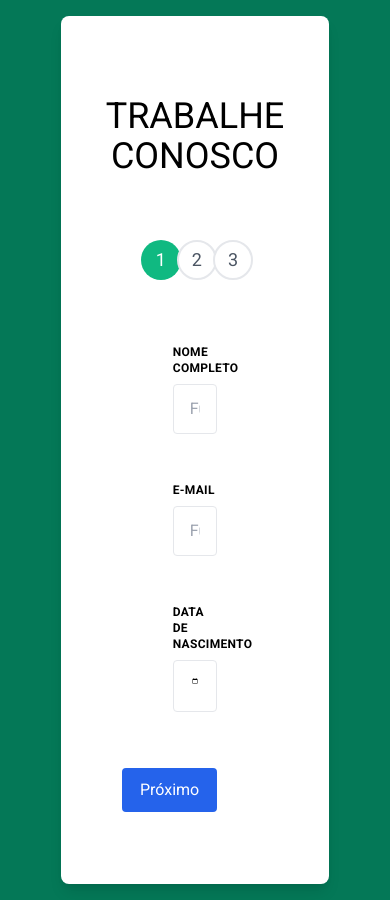
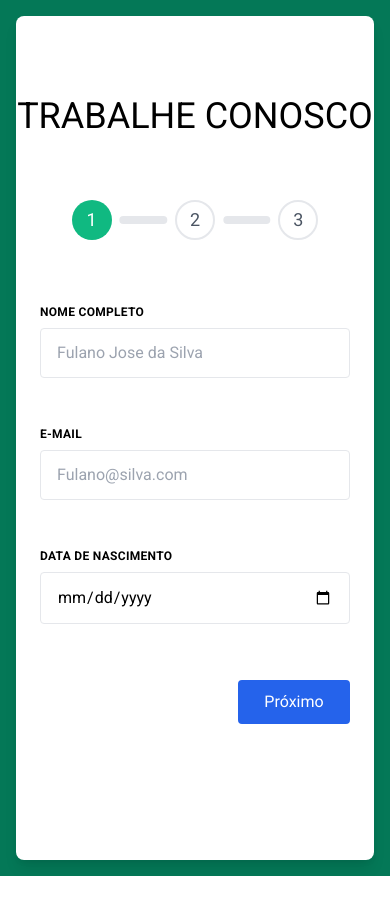
Before and after one commit to andre-cota/TrabalheConosco, a PHP site: page / in a window 390 px wide. After the commit the page ends 876 px from the top, so only its background shows below. Run offline with PHP 8.4, Linux system fonts and the light colour scheme; some libraries are stand-ins or nearby versions.

Commit message:
Aleracoes mobile

```diff
--- a/index.php
+++ b/index.php
@@ -38,12 +38,12 @@
                 </div>
             </div>
         </div>
-        <div class="shadow-lg rounded-lg w-3/4 bg-white min-h-screen">
+        <div class="w-full shadow-lg rounded-lg sm:w-3/4 bg-white min-h-screen">
             <div class="mt-20 text-center ">
                 <h1 class="text-4xl">TRABALHE CONOSCO</h1>
             </div>
             <div class="my-10" id="progress">
-                <div class="mx-20 mt-3 sm:mt-0 sm:ml4">
+                <div class="mx-6 sm:mx-20 mt-3 sm:mt-0 sm:ml4">
                     <div class="w-full py-6">
                         <div class="flex">
                             <div class="w-1/3">
@@ -86,7 +86,7 @@
                         </div>
                     </div>
                     <!-- FOMULARIO 1 -->
-                    <div class="bg-white rounded px-8 pt-6 pb-8 mb-4 flex flex-col my-2" id="form-1">
+                    <div class="bg-white rounded sm:px-8 pt-6 pb-8 mb-4 flex flex-col my-2" id="form-1">
                         <div class="-mx-3 md:flex mb-6">
                             <div class="w-full px-3 mb-6 md:mb-0">
                                 <label class="block uppercase tracking-wide text-grey-darker text-xs font-bold mb-2" for="nome-completo">
@@ -116,13 +116,13 @@
                         </div>
                     </div>
                     <!-- FOMULARIO 2 -->
-                    <div class="bg-white rounded px-8 pt-6 pb-8 mb-4 flex flex-col my-2 hidden" id="form-2">
+                    <div class="bg-white rounded sm:px-8 pt-6 pb-8 mb-4 flex flex-col my-2 hidden" id="form-2">
                         <div class="-mx-3 md:flex mb-6">
                             <div class="w-full px-3 mb-6 md:mb-0">
                                 <label class="block uppercase tracking-wide text-grey-darker text-xs font-bold mb-2" for="area">
                                     Área
                                 </label>
-                                <select class="appearance-none block w-full bg-grey-lighter text-grey-darker border border-red rounded py-3 px-4 mb-3" id="area">
+                                <select class="appearance-none block w-full bg-grey-lighter text-grey-darker border border-red rounded py-3 px-4 mb-3" id="area" onchange="isLawyer()">
                                     <option value="">Selecione Área</option>
                                     <option value="1">Juridico</option>
                                     <option value="2">Tecnologia</option>
@@ -174,34 +174,34 @@
                             </div>
                         </div>
                     </div>
-                    <div class="bg-white rounded px-8 pt-6 pb-8 mb-4 flex flex-col my-2 hidden" id="form-3">
-                        <div class="-mx-3 md:flex mb-6 hidden" id="div_oab">
-                            <div class="w-1/2 px-3 mb-6 md:mb-0">
+                    <div class="bg-white rounded sm:px-8 pt-6 pb-8 mb-4 flex flex-col my-2 hidden" id="form-3">
+                        <div class="-mx-3 md:flex mb-6 hidden" id="divOab">
+                            <div class="sm:w-1/2 px-3 mb-6 md:mb-0">
                                 <label class="block uppercase tracking-wide text-grey-darker text-xs font-bold mb-2" for="ano-formacao">
                                     OAB
                                 </label>
                                 <input type="number" min="1" max="10" class="appearance-none block w-full bg-grey-lighter text-grey-darker border border-red rounded py-3 px-4 mb-3" id="oab_number" placeholder="123456">
                             </div>
-                            <div class="w-1/2 -mx-3 md:flex ml-4 hidden" id="div-oab">
+                            <div class="sm:w-1/2 -mx-3 md:flex ml-4 hidden" id="div-oab">
                                 <label class="inline-flex items-center">
-                                    <input type="checkbox" class="form-checkbox h-5 w-5 text-gray-600"><span class="ml-2 text-gray-700"> Não Possuo OAB</span>
+                                    <input type="checkbox" class="form-checkbox h-5 w-5 text-gray-600" id="noOAB"><span class="ml-2 text-gray-700"> Não Possuo OAB</span>
                                 </label>
                             </div>
                         </div>
-                        <div class="border p-8 rounded">
+                        <div class="sm:border p-2 sm:p-8 rounded">
                             <div class="-mx-3 md:flex mb-6">
                                 <h2 class="underline font-bold">Formacao Academica</h2>
                             </div>
                             <div id="formacao_academica">
                                 <div class="bg-gray-100 p-4 rounded-lg mb-4">
                                     <div class="-mx-3 md:flex mb-6 ">
-                                        <div class="w-full px-3 mb-6 md:mb-0">
+                                        <div class="w-full sm:w-1/2 px-3 mb-6 md:mb-0">
                                             <label class="block uppercase tracking-wide text-grey-darker text-xs font-bold mb-2" for="academy-faculdade1">
                                                 Instituição
                                             </label>
                                             <input class="appearance-none block w-full bg-grey-lighter text-grey-darker border border-red rounded py-3 px-4 mb-3" id="academy-faculdade1" type="text" placeholder="Instituto/Centro Educacional/Universidade">
                                         </div>
-                                        <div class="w-full px-3 mb-6 md:mb-0">
+                                        <div class="w-full sm:w-1/2 px-3 mb-6 md:mb-0">
                                             <label class="block uppercase tracking-wide text-grey-darker text-xs font-bold mb-2" for="academy-curso1">
                                                 Curso
                                             </label>
@@ -209,13 +209,7 @@
                                         </div>
                                     </div>
                                     <div class="-mx-3 md:flex mb-6 ">
-                                        <div class="w-1/2 px-3 mb-6 md:mb-0">
-                                            <label class="block uppercase tracking-wide text-grey-darker text-xs font-bold mb-2" for="academy-ano-inicio1">
-                                                Ano de inicio
-                                            </label>
-                                            <input class="appearance-none block w-full bg-grey-lighter text-grey-darker border border-grey-lighter rounded py-3 px-4" id="academy-ano-inicio1" type="date">
-                                        </div>
-                                        <div class="w-1/2 px-3 mb-6 md:mb-0" id="div-periodo">
+                                        <div class="w-full sm:w-1/2 px-3 mb-6 md:mb-0" id="div-periodo">
                                             <label class="block uppercase tracking-wide text-grey-darker text-xs font-bold mb-2" for="academy-nivel1">
                                                 Nível
                                             </label>
@@ -229,19 +223,11 @@
                                                 <option value="6">Doutorado</option>
                                             </select>
                                         </div>
-                                    </div>
-                                    <div class="-mx-3 md:flex mb-6">
-
-                                        <div class="w-1/2 px-3 mb-6 md:mb-0">
+                                        <div class="w-full sm:w-1/2 px-3 mb-6 md:mb-0">
                                             <label class="block uppercase tracking-wide text-grey-darker text-xs font-bold mb-2" for="ano-formacao1">
                                                 Ano de formação
                                             </label>
                                             <input class="appearance-none block w-full bg-grey-lighter text-grey-darker border border-grey-lighter rounded py-3 px-4" id="ano-formacao1" type="date">
-                                        </div>
-                                        <div class="w-1/2 -mx-3 md:flex ml-4 hidden" id="div-oab">
-                                            <label class="inline-flex items-center">
-                                                <input type="checkbox" class="form-checkbox h-5 w-5 text-gray-600"><span class="ml-2 text-gray-700">Cursando</span>
-                                            </label>
                                         </div>
                                     </div>
                                 </div>
@@ -250,7 +236,8 @@
                                     <path fill="currentColor" d="M416 208H272V64c0-17.67-14.33-32-32-32h-32c-17.67 0-32 14.33-32 32v144H32c-17.67 0-32 14.33-32 32v32c0 17.67 14.33 32 32 32h144v144c0 17.67 14.33 32 32 32h32c17.67 0 32-14.33 32-32V304h144c17.67 0 32-14.33 32-32v-32c0-17.67-14.33-32-32-32z"></path>
                                 </svg></button>
                         </div>
-                        <div class="border p-8 my-4 rounded">
+                        <hr class="mt-4 sm:hidden">
+                        <div class="sm:border p-2 sm:p-8 my-4 rounded">
                             <div class="-mx-3 md:flex mb-6">
                                 <h2 class="underline font-bold">Experiência</h2>
                             </div>
@@ -279,19 +266,19 @@
                                         </div>
                                     </div>
                                     <div class="-mx-3 md:flex mb-6">
-                                        <div class="w-1/2 px-3 mb-6 md:mb-0">
+                                        <div class="sm:w-1/2 px-3 mb-6 md:mb-0">
                                             <label class="block uppercase tracking-wide text-grey-darker text-xs font-bold mb-2" for="exp-ano-inicio1">
                                                 Ano de inicio
                                             </label>
                                             <input class="appearance-none block w-full bg-grey-lighter text-grey-darker border border-grey-lighter rounded py-3 px-4" id="ano-inicio1" type="date">
                                         </div>
-                                        <div class="w-1/2 px-3 mb-6 md:mb-0">
+                                        <div class="sm:w-1/2 px-3 mb-6 md:mb-0">
                                             <label class="block uppercase tracking-wide text-grey-darker text-xs font-bold mb-2" for="exp-ano-saida1">
                                                 Ano de saida
                                             </label>
                                             <input class="appearance-none block w-full bg-grey-lighter text-grey-darker border border-grey-lighter rounded py-3 px-4" id="exp-ano-saida1" type="date">
                                         </div>
-                                        <div class="w-1/2 -mx-3 md:flex ml-4 hidden" id="div-oab">
+                                        <div class="sm:w-1/2 -mx-3 md:flex ml-4 hidden" id="div-oab">
                                             <label class="inline-flex items-center">
                                                 <input type="checkbox" class="form-checkbox h-5 w-5 text-gray-600"><span class="ml-2 text-gray-700">Trabalho Atual</span>
                                             </label>
@@ -304,8 +291,8 @@
                                 </svg></button>
                         </div>
                         <div>
-                            <label for="image-input" class="flex text-center w-1/2 px-4 my-2">Envie seu curriculo:</label>
-                            <input id="image-input" name="image-input" type="file" value="Envie seu curriculo" class="mb-4 border-none">
+                            <label for="image-input" class="flex text-center sm:w-1/2 px-4 my-2">Envie seu curriculo:</label>
+                            <input id="image-input" name="image-input" type="file" value="Envie seu curriculo" class="mb-4 w-full border-none">
 
                         </div>
                         <div class="w-full flex items-end justify-between">
@@ -322,7 +309,7 @@
     </div>
 </body>
 <script>
-    $("#cep").mask("00.000-000");
+    //$("#cep").mask("00.000-000");
 
 
     function backOne() {
@@ -357,9 +344,6 @@
         if (document.getElementById("area").value == "" || document.getElementById("cargo").value == "" || document.getElementById("cep").value == "") {
             showFailMessage();
         } else {
-            if (document.getElementById("area").value == 1) {
-                document.getElementById("div_oab").classList.remove("hidden");
-            }
             document.getElementById("form-3").classList.remove("hidden");
             document.getElementById("form-2").classList.add("hidden");
             document.getElementById("prog-bar-3").style.width = "100%";
@@ -379,6 +363,10 @@
     }
 
 
+    function isLawyer() {
+        document.getElementById("area").value == 1 ? $("#divOab").show() : $("#divOab").hide();
+    }
+
     function searchCep(cep) {
         let obj = cep.value.replace('.', '');;
         obj = obj.replace('-', '');;
@@ -396,18 +384,26 @@
         document.getElementById("cidade").value = json.localidade;
     }
 
+    //OAB Validation
+    $('#noOAB').on("change", () => {
+        $('#noOAB').prop('checked') == true ? $('#oab_number').attr('disabled', true) : $('#oab_number').attr('disabled', false);
+    });
+
+    $('#noOAB').on("change", () => {
+        $('#noOAB').prop('checked') == true ? $('#oab_number').attr('disabled', true) : $('#oab_number').attr('disabled', false);
+    });
+
     var identIdAcademy = 2;
     var identIdExperience = 2;
 
-    document.getElementById("image-input").addEventListener("change", readFile);
 
     $("#addAcademy").on("click", () => {
-        $("#formacao_academica").html($("#formacao_academica").html() + getTemplateAcademy(identIdAcademy));
+        $("#formacao_academica").append(getTemplateAcademy(identIdAcademy));
         identIdAcademy++;
     })
 
     $("#addExperience").on("click", () => {
-        $("#experience").html($("#experience").html() + getTemplateExperience(identIdExperience));
+        $("#experience").append(getTemplateExperience(identIdExperience));
         identIdExperience++;
     })
 
@@ -437,15 +433,18 @@
 
 
     function getTemplateAcademy(id) {
-        return `<div class="bg-gray-100 p-4 rounded-lg mb-4" id="academy` + id + `">
+        return `
+        <div id="academy` + id + `">
+                                <div class="bg-gray-100 p-4 rounded-lg mb-4">
+
                                     <div class="-mx-3 md:flex mb-6 ">
-                                    <div class="w-full px-3 mb-6 md:mb-0">
+                                        <div class="sm:w-1/2 px-3 mb-6 md:mb-0">
                                             <label class="block uppercase tracking-wide text-grey-darker text-xs font-bold mb-2" for="academy-faculdade` + id + `">
                                                 Instituição
                                             </label>
                                             <input class="appearance-none block w-full bg-grey-lighter text-grey-darker border border-red rounded py-3 px-4 mb-3" id="academy-faculdade` + id + `" type="text" placeholder="Instituto/Centro Educacional/Universidade">
                                         </div>
-                                    <div class="w-full px-3 mb-6 md:mb-0">
+                                        <div class="sm:w-1/2 px-3 mb-6 md:mb-0">
                                             <label class="block uppercase tracking-wide text-grey-darker text-xs font-bold mb-2" for="academy-curso` + id + `">
                                                 Curso
                                             </label>
@@ -453,13 +452,7 @@
                                         </div>
                                     </div>
                                     <div class="-mx-3 md:flex mb-6 ">
-                                    <div class="w-1/2 px-3 mb-6 md:mb-0">
-                                        <label class="block uppercase tracking-wide text-grey-darker text-xs font-bold mb-2" for="academy-ano-inicio` + id + `">
-                                            Ano de Inicio
-                                        </label>
-                                        <input class="appearance-none block w-full bg-grey-lighter text-grey-darker border border-grey-lighter rounded py-3 px-4" id="academy-ano-inicio` + id + `" type="date">
-                                    </div>
-                                    <div class="w-1/2 px-3 mb-6 md:mb-0" id="div-periodo">
+                                        <div class="sm:w-1/2 px-3 mb-6 md:mb-0" id="div-periodo">
                                             <label class="block uppercase tracking-wide text-grey-darker text-xs font-bold mb-2" for="academy-nivel` + id + `">
                                                 Nível
                                             </label>
@@ -473,22 +466,18 @@
                                                 <option value="6">Doutorado</option>
                                             </select>
                                         </div>
-                                    <div class="-mx-3 md:flex mb-6">
-
-                                        <div class="w-1/2 px-3 mb-6 md:mb-0">
-                                            <label class="block uppercase tracking-wide text-grey-darker text-xs font-bold mb-2" for="academy-ano-formacao` + id + `">
+                                        <div class="sm:w-1/2 px-3 mb-6 md:mb-0">
+                                            <label class="block uppercase tracking-wide text-grey-darker text-xs font-bold mb-2" for="ano-formacao` + id + `">
                                                 Ano de formação
                                             </label>
-                                            <input class="appearance-none block w-full bg-grey-lighter text-grey-darker border border-grey-lighter rounded py-3 px-4" id="academy-ano-formacao` + id + `" type="date">
-                                        </div>
-                                        <div class="w-1/2 -mx-3 md:flex ml-4 hidden" id="div-oab">
-                                            <label class="inline-flex items-center">
-                                                <input type="checkbox" class="form-checkbox h-5 w-5 text-gray-600"><span class="ml-2 text-gray-700">Cursando</span>
-                                            </label>
+                                            <input class="appearance-none block w-full bg-grey-lighter text-grey-darker border border-grey-lighter rounded py-3 px-4" id="ano-formacao` + id + `" type="date">
                                         </div>
                                     </div>
+                                    <div class="flex flex-row-reverse px-2">
+                                        <button class="border-2 rounded border-red-600 bg-red-600 text-white py-1 px-1 hover:bg-red-800" id="btnTrash" onclick="removeAcademy(` + id + `)"><svg version="1.1" id="Camada_1" class="h-5 w-5"focusable="false" xmlns="http://www.w3.org/2000/svg" xmlns:xlink="http://www.w3.org/1999/xlink" x="0px" y="0px" viewBox="0 0 448 512" style="enable-background:new 0 0 448 512;" xml:space="preserve"><path d="M440.4,114.3L334.7,78.9l-3-18.6c-1.3-8.1-7.1-14.9-15.2-17.6L216,8.9c-8-2.7-16.8-0.8-22.6,4.9l-13.6,13L74.1-8.6	C66.4-11.2,58-7.2,55.5,0.3l-9.1,27.1C43.9,34.8,48.2,43,56,45.6l366.2,122.8c7.8,2.6,16.1-1.3,18.6-8.8l9.1-27.1	C452.4,125.1,448.2,116.9,440.4,114.3z M65.4,471.8c1.5,22.6,20.9,40.2,44.5,40.2h228.2c23.5,0,43-17.6,44.5-40.2l19.7-302.6H45.7 L65.4,471.8z"/></svg></button>
                                     </div>
-                                <button class="border-2 rounded border-red-600 bg-red-600 text-white py-1 px-1 hover:bg-red-800" id="btnTrash" onclick="removeAcademy(` + id + `)"><svg version="1.1" id="Camada_1" class="h-5 w-5"focusable="false" xmlns="http://www.w3.org/2000/svg" xmlns:xlink="http://www.w3.org/1999/xlink" x="0px" y="0px" viewBox="0 0 448 512" style="enable-background:new 0 0 448 512;" xml:space="preserve"><path d="M440.4,114.3L334.7,78.9l-3-18.6c-1.3-8.1-7.1-14.9-15.2-17.6L216,8.9c-8-2.7-16.8-0.8-22.6,4.9l-13.6,13L74.1-8.6	C66.4-11.2,58-7.2,55.5,0.3l-9.1,27.1C43.9,34.8,48.2,43,56,45.6l366.2,122.8c7.8,2.6,16.1-1.3,18.6-8.8l9.1-27.1	C452.4,125.1,448.2,116.9,440.4,114.3z M65.4,471.8c1.5,22.6,20.9,40.2,44.5,40.2h228.2c23.5,0,43-17.6,44.5-40.2l19.7-302.6H45.7 L65.4,471.8z"/></svg></button>
+                                </div>
+
         </div>`;
     }
 
@@ -517,33 +506,35 @@
                                         </div>
                                     </div>
                                     <div class="-mx-3 md:flex mb-6">
-                                        <div class="w-1/2 px-3 mb-6 md:mb-0">
+                                        <div class="sm:w-1/2 px-3 mb-6 md:mb-0">
                                             <label class="block uppercase tracking-wide text-grey-darker text-xs font-bold mb-2" for="exp-ano-inicio` + id + `">
                                                 Ano de inicio
                                             </label>
                                             <input class="appearance-none block w-full bg-grey-lighter text-grey-darker border border-grey-lighter rounded py-3 px-4" id="ano-inicio` + id + `" type="date">
                                         </div>
-                                        <div class="w-1/2 px-3 mb-6 md:mb-0">
+                                        <div class="sm:w-1/2 px-3 mb-6 md:mb-0">
                                             <label class="block uppercase tracking-wide text-grey-darker text-xs font-bold mb-2" for="exp-ano-saida` + id + `">
                                                 Ano de saida
                                             </label>
                                             <input class="appearance-none block w-full bg-grey-lighter text-grey-darker border border-grey-lighter rounded py-3 px-4" id="exp-ano-saida` + id + `" type="date">
                                         </div>
-                                        <div class="w-1/2 -mx-3 md:flex ml-4 hidden" id="div-oab">
+                                        <div class="sm:w-1/2 -mx-3 md:flex ml-4 hidden" id="div-oab">
                                             <label class="inline-flex items-center">
                                                 <input type="checkbox" class="form-checkbox h-5 w-5 text-gray-600"><span class="ml-2 text-gray-700">Trabalho Atual</span>
                                             </label>
                                         </div>
                                     </div>
+                                    <div class="flex flex-row-reverse px-2">
                                         <button class="border-2 rounded border-red-600 bg-red-600 text-white py-1 px-1 hover:bg-red-800" id="btnTrash" onclick="removeExperience(` + id + `)"><svg version="1.1" id="Camada_1" class="h-5 w-5"focusable="false" xmlns="http://www.w3.org/2000/svg" xmlns:xlink="http://www.w3.org/1999/xlink" x="0px" y="0px" viewBox="0 0 448 512" style="enable-background:new 0 0 448 512;" xml:space="preserve"><path d="M440.4,114.3L334.7,78.9l-3-18.6c-1.3-8.1-7.1-14.9-15.2-17.6L216,8.9c-8-2.7-16.8-0.8-22.6,4.9l-13.6,13L74.1-8.6	C66.4-11.2,58-7.2,55.5,0.3l-9.1,27.1C43.9,34.8,48.2,43,56,45.6l366.2,122.8c7.8,2.6,16.1-1.3,18.6-8.8l9.1-27.1	C452.4,125.1,448.2,116.9,440.4,114.3z M65.4,471.8c1.5,22.6,20.9,40.2,44.5,40.2h228.2c23.5,0,43-17.6,44.5-40.2l19.7-302.6H45.7 L65.4,471.8z"/></svg></button>
+                                    </div>
                                 </div>`;
     }
 
-    $("#btnTrash").hover(function() {
+    /*$("#btnTrash").hover(function() {
         $(this).html('<svg class="h-5 w-4" version="1.1" id="Camada_1" focusable="false" xmlns="http://www.w3.org/2000/svg" xmlns:xlink="http://www.w3.org/1999/xlink" x="0px" y="0px" viewBox="0 0 448 512" style="enable-background:new 0 0 448 512;" xml:space="preserve"><path d="M417.2,111.1L306.9,95.3l-6.3-17.8c-2.7-7.7-9.7-13.4-18.1-14.6l-105.1-15c-8.4-1.2-16.6,2.2-21.4,8.9l-11,15.3L34.8,56.4 c-8.1-1.2-15.6,4.2-16.7,12l-4,28.3c-1.1,7.8,4.6,15.1,12.7,16.2l382.4,54.7c8.1,1.2,15.6-4.2,16.7-12l4-28.3	C431,119.5,425.3,112.2,417.2,111.1z M65.4,471.8c1.5,22.6,20.9,40.2,44.5,40.2h228.2c23.5,0,43-17.6,44.5-40.2l19.7-302.6H45.7	L65.4,471.8z"/></svg>');
     }, function() {
         $(this).html('<svg class="h-5 w-4"focusable="false" xmlns="http://www.w3.org/2000/svg" xmlns:xlink="http://www.w3.org/1999/xlink" x="0px" y="0px" viewBox="0 0 448 512" style="enable-background:new 0 0 448 512;" xml:space="preserve"> <path d="M417.1,83.6H305.7L297,66.9c-3.8-7.3-11.5-11.9-20-11.9H170.9c-8.4,0-16.2,4.6-19.9,11.9l-8.7,16.7H30.9 C22.7,83.6,16,90,16,97.8v28.6c0,7.9,6.7,14.3,14.9,14.3h386.3c8.2,0,14.9-6.4,14.9-14.3V97.8C432,90,425.3,83.6,417.1,83.6z M65.4,471.8c1.5,22.6,20.9,40.2,44.5,40.2h228.2c23.5,0,43-17.6,44.5-40.2l19.7-302.6H45.7L65.4,471.8z"/> </svg>');
-    });
+    });*/
 </script>
 
 </html>
```
Lines whose indentation alone changed are shown as unchanged.
